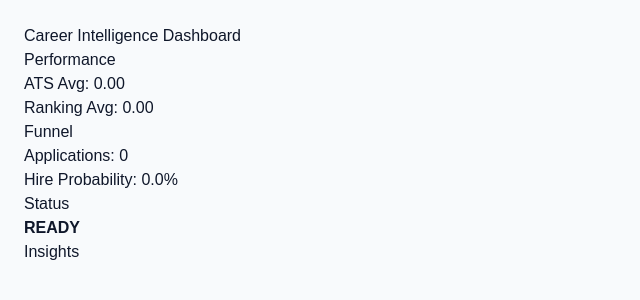
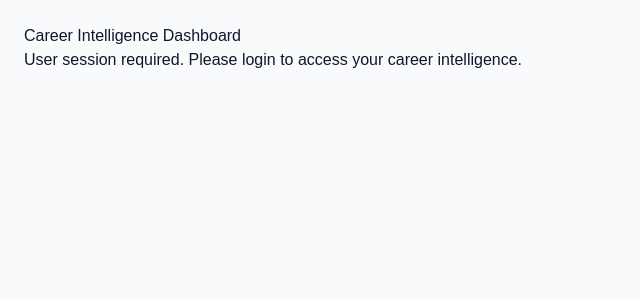
Before and after one commit to mantoniomolina74-ux/global-career-ai, a Next.js app: page /dashboard in a window 1280 px wide. Shown: the top 300 px of the page, without its empty margins (0-640 px from the left). Built offline with nearby package versions, Linux system fonts and the light colour scheme; no server answers; the database is empty.

Commit message:
feat: connect dashboard with supabase auth user

```diff
--- a/app/dashboard/page.tsx
+++ b/app/dashboard/page.tsx
@@ -1,9 +1,9 @@
 import { getDashboardData } from "@/lib/dashboard/dashboardAdapter.v1";
+import { createSupabaseServerAuth } from "@/lib/supabase-server-auth";
 
 export default async function DashboardPage() {
 
   /**
-
    * Dashboard V1.1
    *
    * The page layer only consumes
@@ -13,10 +13,49 @@ export default async function DashboardPage() {
    * below this layer.
    */
 
+
+  const supabase =
+    await createSupabaseServerAuth();
+
+
+  const {
+    data: {
+      user,
+    },
+  } =
+    await supabase.auth.getUser();
+
+
+
+  if (!user) {
+
+    return (
+
+      <div style={{ padding: 24 }}>
+
+        <h1>
+          Career Intelligence Dashboard
+        </h1>
+
+        <p>
+          User session required.
+          Please login to access your career intelligence.
+        </p>
+
+      </div>
+
+    );
+
+  }
+
+
+
   const data =
     await getDashboardData(
-"demo-user"
+      user.id
     );
+
+
 
   if (
     !data ||
@@ -43,17 +82,23 @@ return (
 
   }
 
+
+
   const analytics =
     data.analytics;
+
+
 
   return (
 
 
     <div style={{ padding: 24 }}>
 
+
       <h1>
         Career Intelligence Dashboard
       </h1>
+
 
 
       <h2>
@@ -96,6 +141,7 @@ return (
       </p>
 
 
+
       <p>
 
         Hire Probability:
@@ -119,6 +165,7 @@ return (
       </h2>
 
 
+
       <strong>
         {
           data.ui?.status ??
@@ -131,6 +178,7 @@ return (
       <h2>
         Insights
       </h2>
+
 
 
       <ul>
```
Lines whose indentation alone changed are shown as unchanged.
